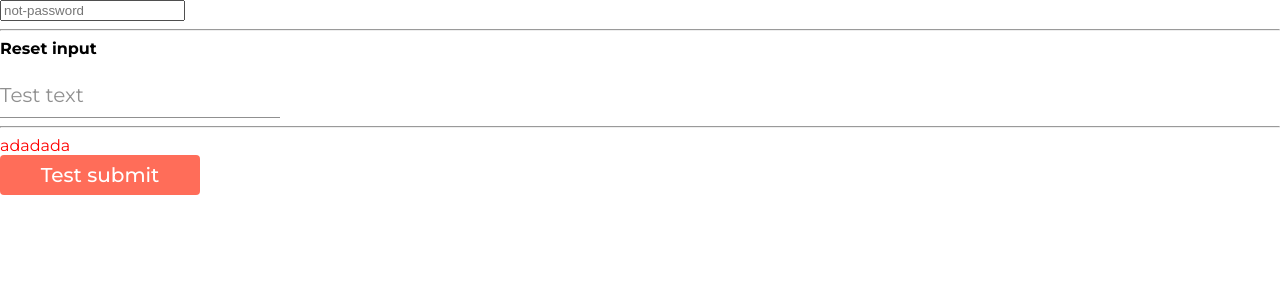
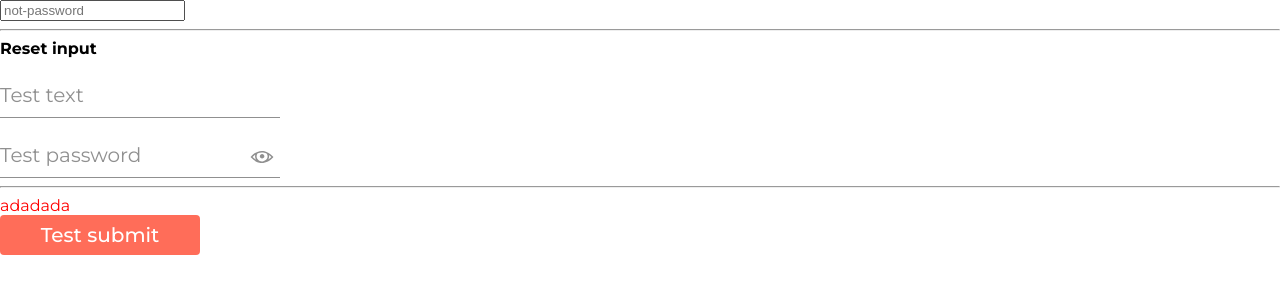
Before and after one commit to funny-family/messenger-frontend, a Vue app: page /test in a window 1280 px wide. Shown: the top 300 px of the page. Built offline with nearby package versions, Linux system fonts and the light colour scheme.

Commit message:
added password input to test page

```diff
--- a/src/views/Test.vue
+++ b/src/views/Test.vue
@@ -10,6 +10,14 @@
           type="text"
           placeholder="Test text"
           v-model="testVar"
+        />
+      </div>
+      <div>
+        <div><b></b></div>
+        <Password-input
+          type="password"
+          placeholder="Test password"
+          v-model="testPas"
         />
       </div>
       <hr />
@@ -26,15 +34,19 @@
 import AuthInput from '@/components/test/TestInput1.vue';
 import TestInput2 from '@/components/test/TestInput2.vue';
 import TestButton1 from '@/components/test/TestButton1.vue';
+import PasswordInput from '@/components/test/TestPassowrdInput1.vue';
 
 export default {
   components: {
     'Auth-input': AuthInput,
     'Test-input-2': TestInput2,
-    'Test-button-1': TestButton1
+    'Test-button-1': TestButton1,
+    'Password-input': PasswordInput
   },
   data: () => ({
-    testVar: ''
+    testVar: '',
+    testPas: '',
+    mInp: ''
   }),
   methods: {
     getVat() {
```
